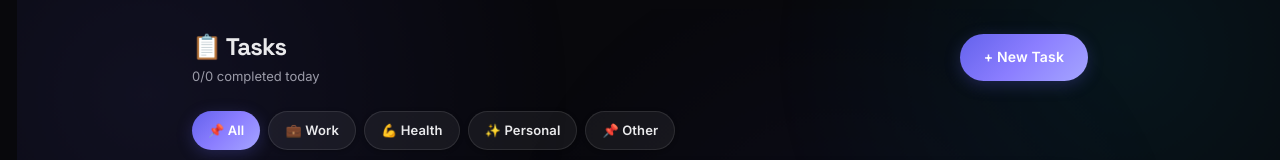
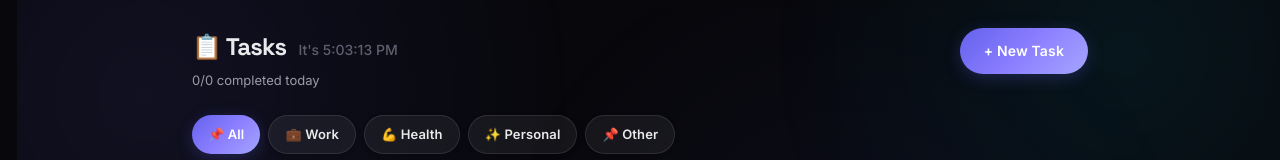
Before and after one commit to ChinmaySinha/synclife, a Next.js app: page /tasks in a window 1280 px wide. Shown: the top 160 px of the page. Built offline with nearby package versions, Linux system fonts and the light colour scheme; no server answers.

Commit message:
feat: live ticking real-time clock with suppressHydrationWarning in TopBar and Tasks page

```diff
--- a/src/app/(app)/tasks/page.tsx
+++ b/src/app/(app)/tasks/page.tsx
@@ -12,6 +12,13 @@ const categories = ['all', 'work', 'health', 'personal', 'other'] as const;
 export default function TasksPage() {
   const { profile, partner } = useAuth();
   const [tasks, setTasks] = useState<Task[]>([]);
+  const [time, setTime] = useState(new Date());
+
+  useEffect(() => {
+    const interval = setInterval(() => setTime(new Date()), 1000);
+    return () => clearInterval(interval);
+  }, []);
+
   const [filter, setFilter] = useState<string>('all');
   const [showForm, setShowForm] = useState(false);
   const [editingTask, setEditingTask] = useState<Task | null>(null);
@@ -199,10 +206,15 @@ export default function TasksPage() {
     <div className="animate-fade-in" style={{ position: 'relative', minHeight: '400px' }}>
       {/* Blossom Tree Background */}
       {tasks.length > 0 && <BlossomTree progress={progress} />}
-      <div style={{ display: 'flex', justifyContent: 'space-between', alignItems: 'center', marginBottom: '24px' }}>
-        <div>
-          <h1 style={{ fontSize: '24px', fontWeight: 700 }}>📋 Tasks</h1>
-          <p style={{ fontSize: '13px', color: 'var(--text-secondary)' }}>
+      <div style={{ display: 'flex', justifyContent: 'space-between', alignItems: 'flex-start', marginBottom: '24px' }}>
+        <div style={{ display: 'flex', flexDirection: 'column', gap: '4px' }}>
+          <div style={{ display: 'flex', alignItems: 'baseline', gap: '12px' }}>
+            <h1 style={{ fontSize: '24px', fontWeight: 700, margin: 0 }}>📋 Tasks</h1>
+            <span suppressHydrationWarning style={{ fontSize: '14px', color: 'var(--text-muted)', fontWeight: 500 }}>
+              It's {time.toLocaleTimeString([], { hour: 'numeric', minute: '2-digit', second: '2-digit' })}
+            </span>
+          </div>
+          <p style={{ fontSize: '13px', color: 'var(--text-secondary)', margin: 0 }}>
             {tasks.filter(t => t.is_completed).length}/{tasks.length} completed today
           </p>
         </div>
--- a/src/components/layout/TopBar.tsx
+++ b/src/components/layout/TopBar.tsx
@@ -18,13 +18,12 @@ const FACTS = [
 export default function TopBar() {
   const { profile } = useAuth();
   const [greeting, setGreeting] = useState('');
-  const [timeString, setTimeString] = useState('');
+  const [time, setTime] = useState(new Date());
   const [fact, setFact] = useState('');
 
   useEffect(() => {
-    const updateTime = () => {
+    const updateGreeting = () => {
       const now = new Date();
-      setTimeString(now.toLocaleTimeString([], { hour: 'numeric', minute: '2-digit' }));
       const hour = now.getHours();
       const name = profile?.name ? profile.name.split(' ')[0] : 'friend';
       if (hour < 12) setGreeting(`Good morning, ${name}`);
@@ -33,10 +32,10 @@ export default function TopBar() {
       else setGreeting(`Night owl, ${name}?`);
     };
 
-    updateTime();
+    updateGreeting();
     setFact(FACTS[Math.floor(Math.random() * FACTS.length)]);
 
-    const interval = setInterval(updateTime, 60000);
+    const interval = setInterval(() => setTime(new Date()), 1000);
     return () => clearInterval(interval);
   }, [profile]);
 
@@ -44,8 +43,8 @@ export default function TopBar() {
     <div className="top-area">
       <div style={{ display: 'flex', flexDirection: 'column' }}>
         <h2 className="greeting-text">{greeting} ✨</h2>
-        <span style={{ fontSize: '13px', color: 'var(--text-muted)', marginTop: '-2px', fontWeight: 500 }}>
-          It's {timeString}
+        <span suppressHydrationWarning style={{ fontSize: '13px', color: 'var(--text-muted)', marginTop: '-2px', fontWeight: 500 }}>
+          It's {time.toLocaleTimeString([], { hour: 'numeric', minute: '2-digit', second: '2-digit' })}
         </span>
       </div>
       <div style={{ display: 'flex', alignItems: 'center', gap: '16px' }}>
```
